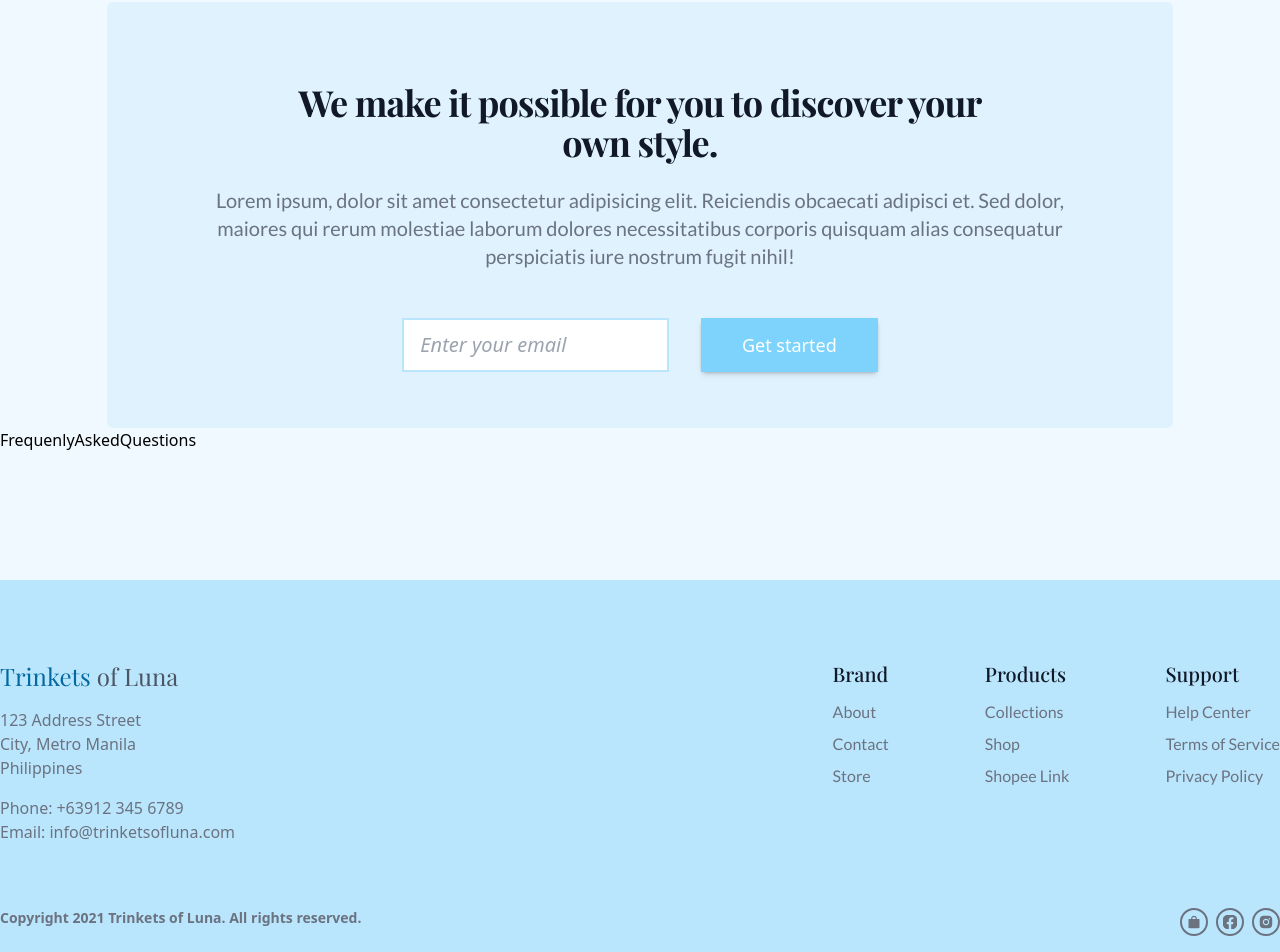
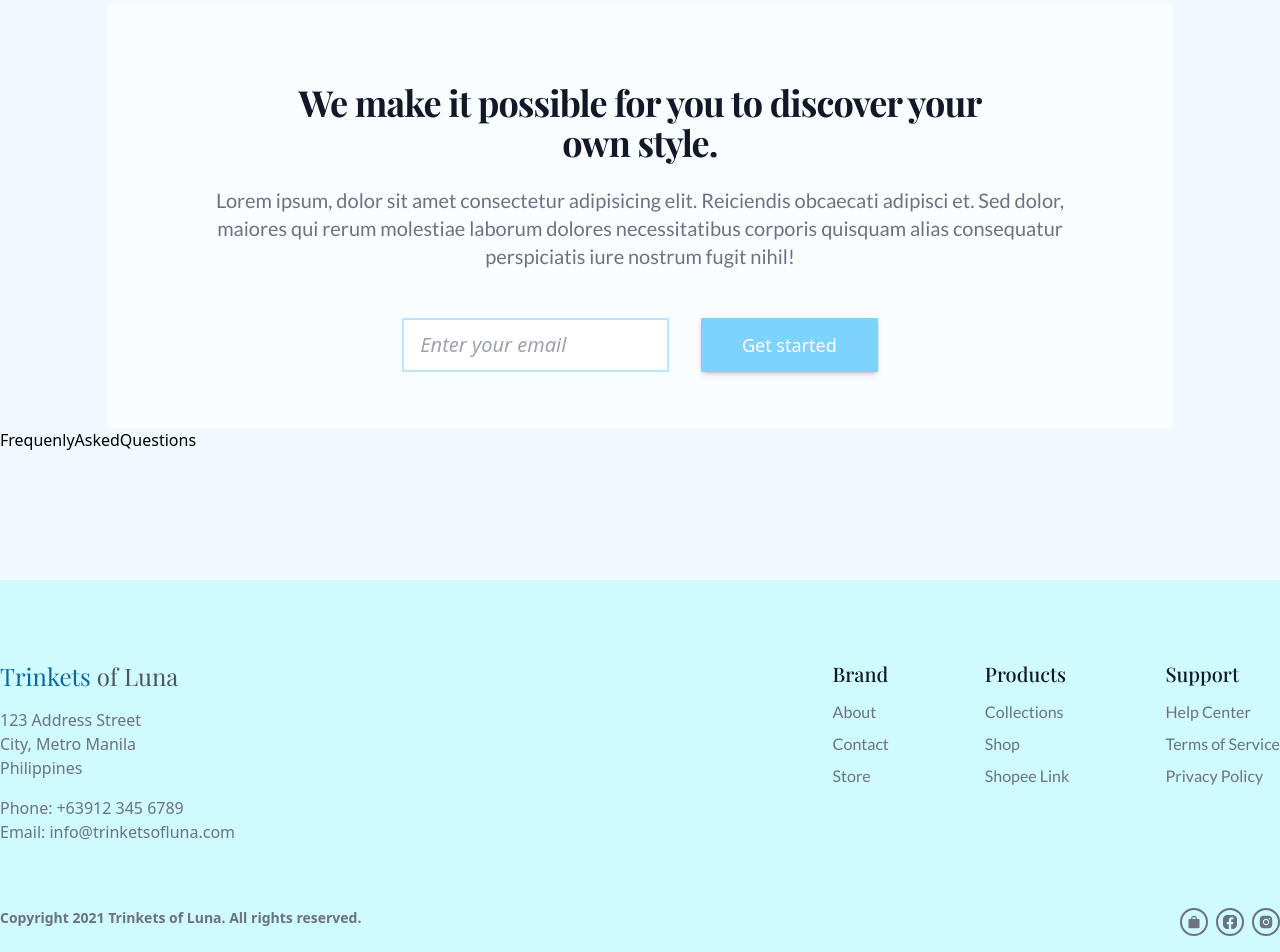
Before and after one commit to cedricquitor/trinketsofluna-ecommerce-web-app, a React (Create React App) app: page / in a window 1280 px wide. Shown: the part 3308-4260 px from the top of the page. Built offline with nearby package versions, Linux system fonts and the light colour scheme; no server answers; the database is empty.

Commit message:
Adjusted navbar and footer

```diff
--- a/src/components/Footer.jsx
+++ b/src/components/Footer.jsx
@@ -5,7 +5,7 @@ import { FaFacebookSquare } from "react-icons/fa";
 
 const Footer = () => {
   return (
-    <footer className="bg-sky-200 pt-20 pb-4 mt-12 dark:bg-gray-700 transition duration-500">
+    <footer className="bg-cyan-100 pt-20 pb-4 mt-12 dark:bg-gray-700 transition duration-500">
       <div className="container mx-auto flex flex-col">
         {/* Top Part */}
         <div className="mb-8 flex flex-row justify-between">
--- a/src/components/Navbar.jsx
+++ b/src/components/Navbar.jsx
@@ -23,7 +23,7 @@ const Navbar = () => {
   window.addEventListener("scroll", changeNavbarColor);
 
   return (
-    <nav className={isScrolled ? "nav__container py-3 bg-cyan-50 shadow-xl dark:bg-gray-700" : "nav__container py-8 bg-transparent"}>
+    <nav className={isScrolled ? "nav__container py-3 bg-cyan-100 shadow-xl dark:bg-gray-700" : "nav__container py-8 bg-transparent"}>
       <div className="container mx-auto flex flex-row justify-between">
         <div className="my-auto">
           <Link to="/" className={isScrolled ? "nav__logo text-xl" : "nav__logo text-3xl"}>
--- a/src/components/Personalize.jsx
+++ b/src/components/Personalize.jsx
@@ -2,15 +2,15 @@ import React from "react";
 
 const Personalize = () => {
   return (
-    <section className="container bg-sky-100 rounded-md mt-36 pt-12 pb-14 justify-center w-10/12 mx-auto dark:bg-gray-800">
+    <section className="container bg-white bg-opacity-70 rounded-md mt-36 pt-12 pb-14 justify-center w-10/12 mx-auto dark:bg-gray-800">
       <h1 className="text-4xl tracking-tight font-playfair mx-auto font-extrabold text-gray-900 mt-8 w-2/3 text-center dark:text-zinc-100">We make it possible for you to discover your own style.</h1>
       <p className="mt-6 mb-12 w-4/5 mx-auto text-center font-lato text-xl text-gray-500 dark:text-gray-400">Lorem ipsum, dolor sit amet consectetur adipisicing elit. Reiciendis obcaecati adipisci et. Sed dolor, maiores qui rerum molestiae laborum dolores necessitatibus corporis quisquam alias consequatur perspiciatis iure nostrum fugit nihil!</p>
       <div className="mt-8 flex justify-center">
         <input type="text" className="mr-8 px-4 w-1/4 text-xl border-2 border-sky-200 transition placeholder:italic focus:outline-none focus:border-sky-400 hover:border-sky-300" placeholder="Enter your email" />
         <div className="rounded-md shadow">
-          <a href="#" className="btn--primary md:py-3 md:px-10">
+          <button className="btn--primary md:py-3 md:px-10 active:outline-none">
             Get started
-          </a>
+          </button>
         </div>
       </div>
     </section>
```
Also changed, not shown: src/styles/styles.css (line endings or trailing spaces).
